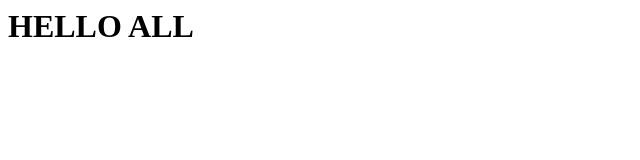
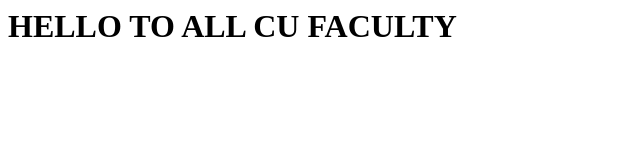
Before and after one commit to bachan0235/bachanapp1, a plain HTML site: page INDEX.html in a window 1280 px wide. Shown: the whole page, without its empty margins (0-640 px from the left). Drawn offline with Linux system fonts and the light colour scheme.

Commit message:
Update INDEX.html

```diff
--- a/INDEX.html
+++ b/INDEX.html
@@ -2,6 +2,6 @@
 <title>
 </title>
 <body>
-<h1>HELLO ALL<t</h1>
+<h1>HELLO TO ALL CU FACULTY<t</h1>
 </body>
 </html
```
